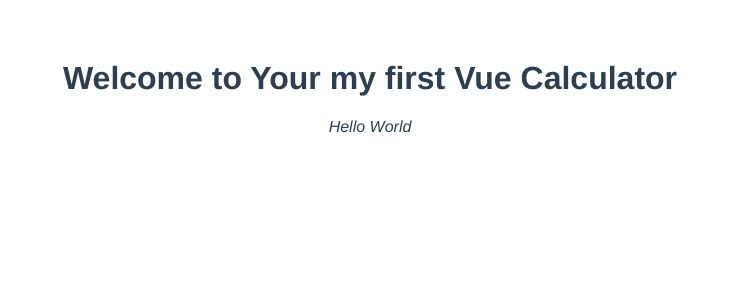
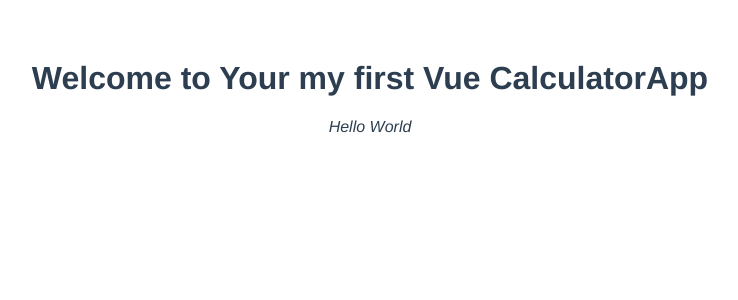
Before and after one commit to Lu-Smith/Vue_calculator, a Vue app in the folder vue-calculator/: page / in a window 1280 px wide. Shown: the top 300 px of the page, without its empty margins (270-1008 px from the left). Built offline with nearby package versions, Linux system fonts and the light colour scheme.

Commit message:
Change name from Calculator to CalculatorApp

```diff
--- a/vue-calculator/src/App.vue
+++ b/vue-calculator/src/App.vue
@@ -1,14 +1,14 @@
 <template>
-  <Calculator msg="Welcome to Your my first Vue Calculator" />
+  <CalculatorApp msg="Welcome to Your my first Vue CalculatorApp" />
 </template>
 
 <script>
-import Calculator from "./components/Calculator.vue";
+import CalculatorApp from "./components/CalculatorApp.vue";
 
 export default {
   name: "App",
   components: {
-    Calculator,
+    CalculatorApp,
   },
 };
 </script>
--- a/vue-calculator/src/components/Calculator.vue
+++ b/vue-calculator/src/components/CalculatorApp.vue
@@ -1,5 +1,5 @@
 <template>
-  <div class="hello">
+  <div>
     <h1>{{ msg }}</h1>
     <p>Hello World</p>
   </div>
@@ -7,7 +7,7 @@
 
 <script>
 export default {
-  name: "HelloWorld",
+  name: "CalculatorApp",
   props: {
     msg: String,
   },
```
